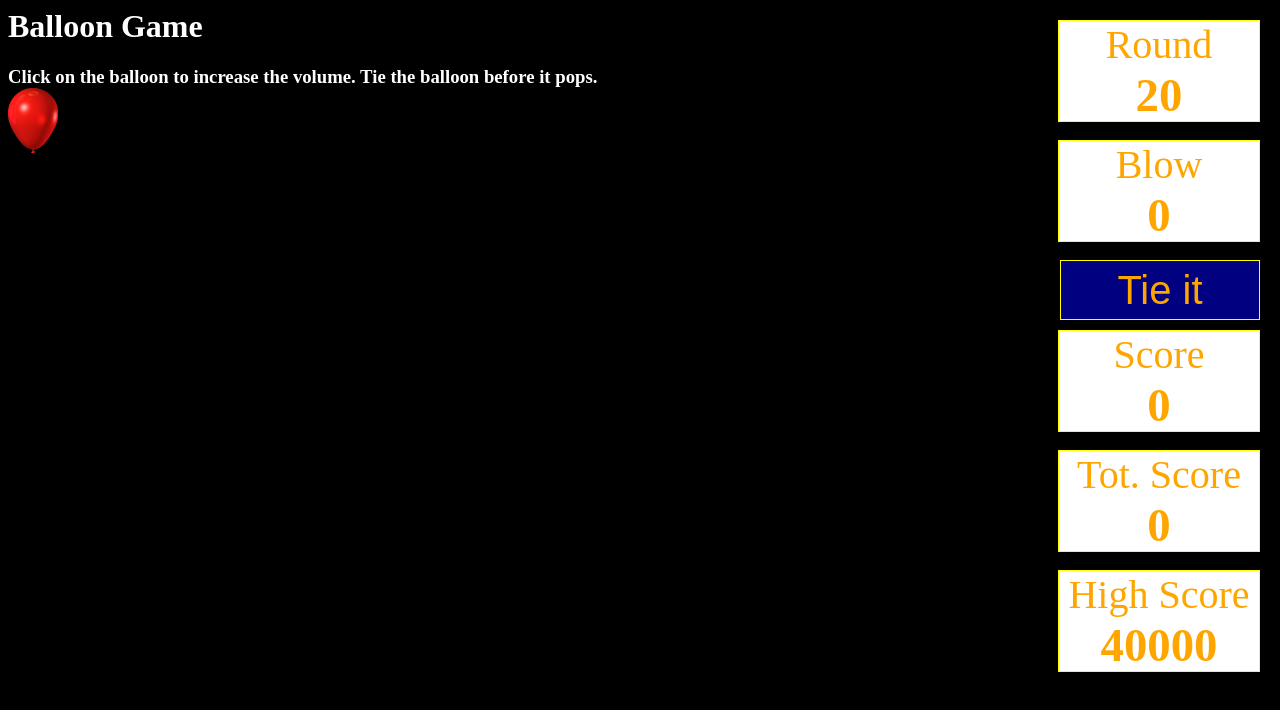
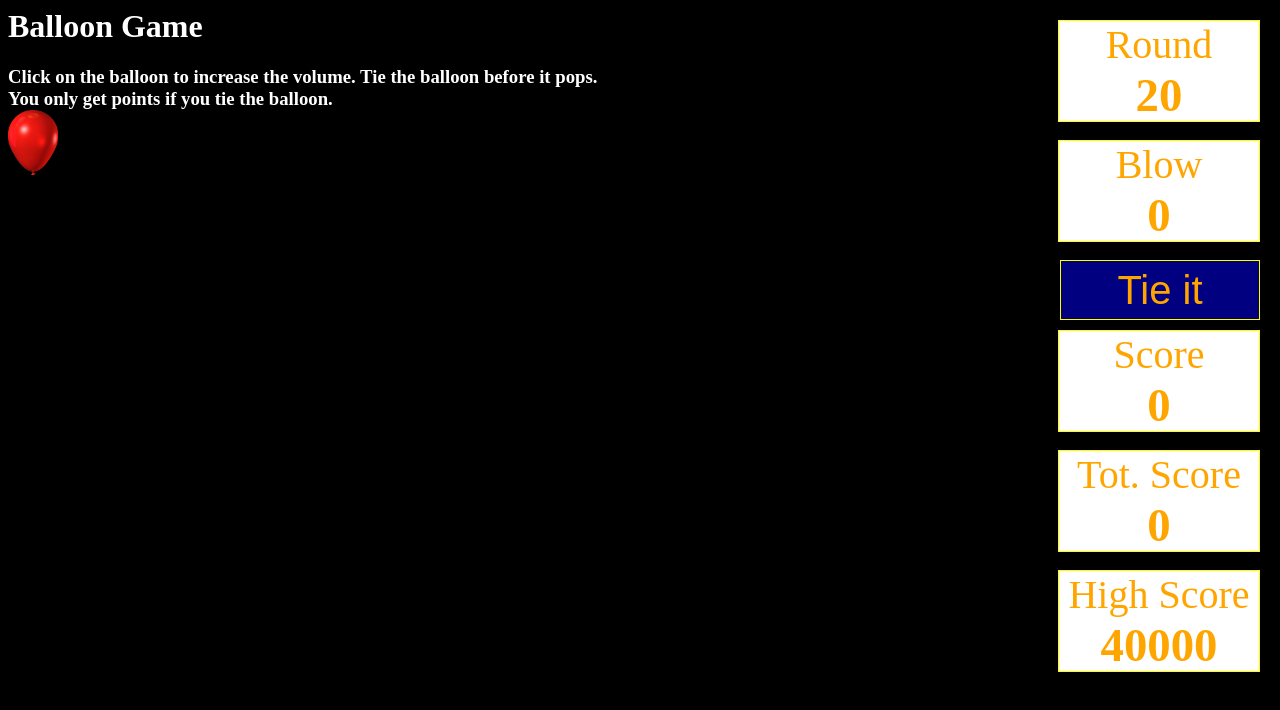
Before and after one commit to christinebdo/christinebdo.github.io, a website: page index.html in a window 1280 px wide. Drawn offline with nearby package versions, Linux system fonts and the light colour scheme; no server answers.

Commit message:
Update index.html

```diff
--- a/index.html
+++ b/index.html
@@ -10,7 +10,8 @@
 	<body onload="loadGame()">
 		<h1>Balloon Game </h1>
 		<h3>Click on the balloon to increase the volume. Tie the balloon before it pops.</h3>
-		<h3></h3>
+		<h3>You only get points if you tie the balloon.</h3>
+		<h3> </h3>
 		<div id="balloon">
 			<img src="coder.png" onclick="blow()"/>
 		</div>
```
